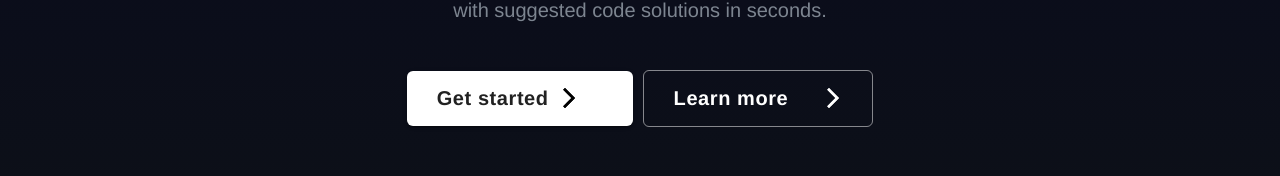
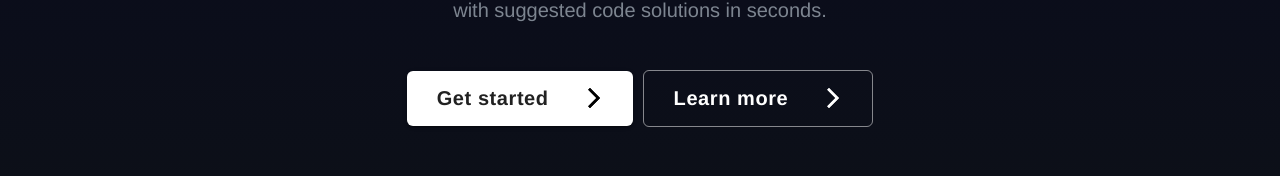
Before and after one commit to noelfischer/ai_code, a Next.js app: page / in a window 1280 px wide. Shown: the part 373-549 px from the top of the page. Built offline with nearby package versions, Linux system fonts and the light colour scheme; no server answers; a web font is replaced by a local one.

Commit message:
Quick layout fix

```diff
--- a/src/app/hero/hero.tsx
+++ b/src/app/hero/hero.tsx
@@ -17,7 +17,8 @@ export default function Hero() {
             <h1 className={styles.title + " palette.text.primary"}>Get reviews <span className={styles.span}>instantly</span><br />with AI Expert</h1>
             <p className={styles.p}>Open a pull request and get valuable insights on bugs and problems<br /> with suggested code solutions in seconds.</p>
             <div className={styles.btncontainer} ref={ref}>
-                <Button href='/signup' className={styles.button1} variant="contained" color='primary' endIcon={
+                <a href='/signup'>
+                    <Button className={styles.button1} variant="contained" color='primary' endIcon={
                         <div className={styles.container}>
                             <ArrowForwardIosIcon className={styles.icon} />
                             <ArrowForwardIosIcon className={styles.icon} />
@@ -26,6 +27,7 @@ export default function Hero() {
                         aria-label="Get started">
                         Get started
                     </Button>
+                </a>
                 <Button onClick={handleClick} className={styles.button2} variant='outlined' color='primary' endIcon={
                     <div className={styles.container}>
                         <ArrowForwardIosIcon className={styles.icon} />
```
Lines whose indentation alone changed are shown as unchanged.
